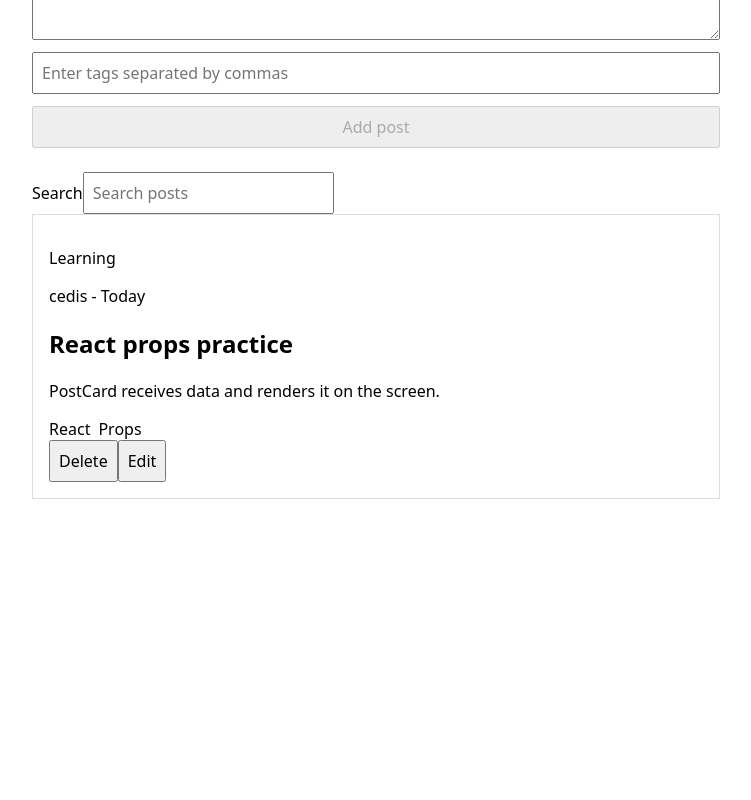
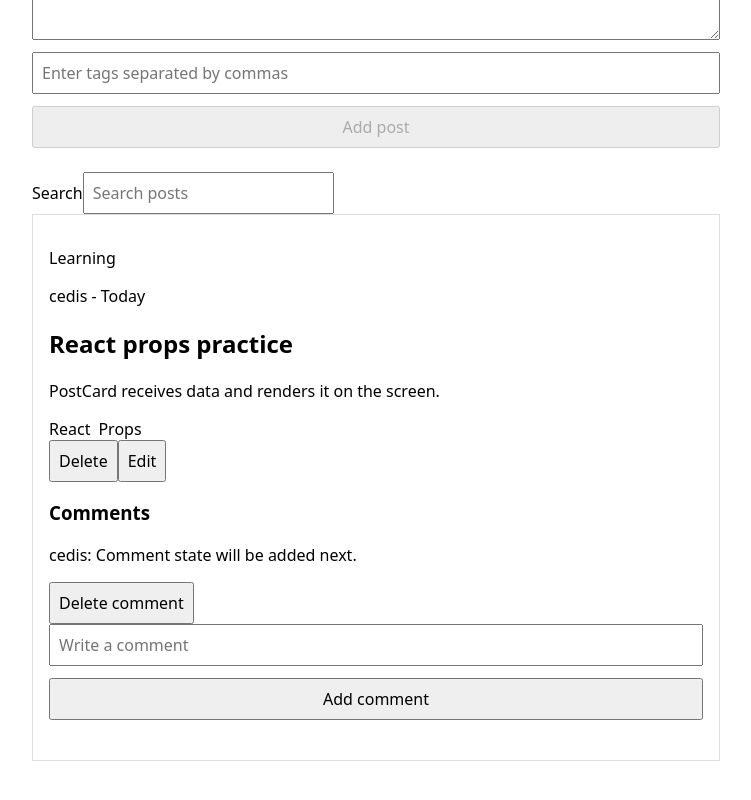
Before and after one commit to Jungle-12-303/week15-16_team03_ai_board_lab, a React (Vite) app in the folder frontend/project-alpha/: page / in a window 1280 px wide. Shown: the part 306-1106 px from the top of the page, without its empty margins (264-1015 px from the left). Before the commit the page ends 853 px from the top, so only its background shows below. Built offline with nearby package versions, Linux system fonts and the light colour scheme.

Commit message:
feat: 게시글 댓글 기능 추가

```diff
--- a/frontend/project-alpha/src/App.jsx
+++ b/frontend/project-alpha/src/App.jsx
@@ -14,6 +14,13 @@ const initialPosts = [
     title: 'React props practice',
     content: 'PostCard receives data and renders it on the screen.',
     tags: ['React', 'Props'],
+    comments: [
+      {
+        id: 1,
+        author: 'cedis',
+        content: 'Comment state will be added next.',
+      },
+    ],
   },
 ];
 
@@ -82,6 +89,7 @@ export default function App() {
       content: content,
       category: category,
       tags: nextTags,
+      comments: [],
     };
 
     setPosts([newPost, ...posts]);
@@ -92,6 +100,45 @@ export default function App() {
 
   function deletePost(postId) {
     setPosts(posts.filter((post) => post.id !== postId));
+  }
+
+  function addComment(postId, commentContent) {
+    const trimmedContent = commentContent.trim();
+
+    if (trimmedContent.length === 0) {
+      return;
+    }
+
+    setPosts(
+      posts.map((post) =>
+        post.id === postId
+          ? {
+              ...post,
+              comments: [
+                ...post.comments,
+                {
+                  id: Date.now(),
+                  author: 'cedis',
+                  content: trimmedContent,
+                },
+              ],
+            }
+          : post,
+      ),
+    );
+  }
+
+  function deleteComment(postId, commentId) {
+    setPosts(
+      posts.map((post) =>
+        post.id === postId
+          ? {
+              ...post,
+              comments: post.comments.filter((comment) => comment.id !== commentId),
+            }
+          : post,
+      ),
+    );
   }
 
   function cancelEditPost() {
@@ -149,6 +196,8 @@ export default function App() {
         posts={filteredPosts}
         onDeletePost={deletePost}
         onEditPost={startEditPost}
+        onAddComment={addComment}
+        onDeleteComment={deleteComment}
       />
     </main>
   );
--- a/frontend/project-alpha/src/components/PostCard.jsx
+++ b/frontend/project-alpha/src/components/PostCard.jsx
@@ -1,3 +1,5 @@
+import { useState } from 'react';
+
 export default function PostCard({
   author,
   createdAt,
@@ -5,9 +7,20 @@ export default function PostCard({
   content,
   tags,
   category,
+  comments,
   onDelete,
   onEdit,
+  onAddComment,
+  onDeleteComment,
 }) {
+  const [commentInput, setCommentInput] = useState('');
+
+  function handleCommentSubmit(event) {
+    event.preventDefault();
+    onAddComment(commentInput);
+    setCommentInput('');
+  }
+
   return (
     <article>
       <p>{category}</p>
@@ -29,6 +42,34 @@ export default function PostCard({
       <button type="button" onClick={onEdit}>
         Edit
       </button>
+
+      <section>
+        <h3>Comments</h3>
+
+        {comments.length === 0 ? (
+          <p>No comments yet.</p>
+        ) : (
+          comments.map((comment) => (
+            <div key={comment.id}>
+              <p>
+                {comment.author}: {comment.content}
+              </p>
+              <button type="button" onClick={() => onDeleteComment(comment.id)}>
+                Delete comment
+              </button>
+            </div>
+          ))
+        )}
+
+        <form onSubmit={handleCommentSubmit}>
+          <input
+            value={commentInput}
+            onChange={(event) => setCommentInput(event.target.value)}
+            placeholder="Write a comment"
+          />
+          <button type="submit">Add comment</button>
+        </form>
+      </section>
     </article>
   );
 }
--- a/frontend/project-alpha/src/components/PostList.jsx
+++ b/frontend/project-alpha/src/components/PostList.jsx
@@ -1,6 +1,12 @@
 import PostCard from './PostCard';
 
-export default function PostList({ posts, onDeletePost, onEditPost }) {
+export default function PostList({
+  posts,
+  onDeletePost,
+  onEditPost,
+  onAddComment,
+  onDeleteComment,
+}) {
   if (posts.length === 0) {
     return <p>No posts yet.</p>;
   }
@@ -16,8 +22,11 @@ export default function PostList({ posts, onDeletePost, onEditPost }) {
           content={post.content}
           tags={post.tags}
           category={post.category}
+          comments={post.comments}
           onDelete={() => onDeletePost(post.id)}
           onEdit={() => onEditPost(post.id)}
+          onAddComment={(commentContent) => onAddComment(post.id, commentContent)}
+          onDeleteComment={(commentId) => onDeleteComment(post.id, commentId)}
         />
       ))}
     </>
```
